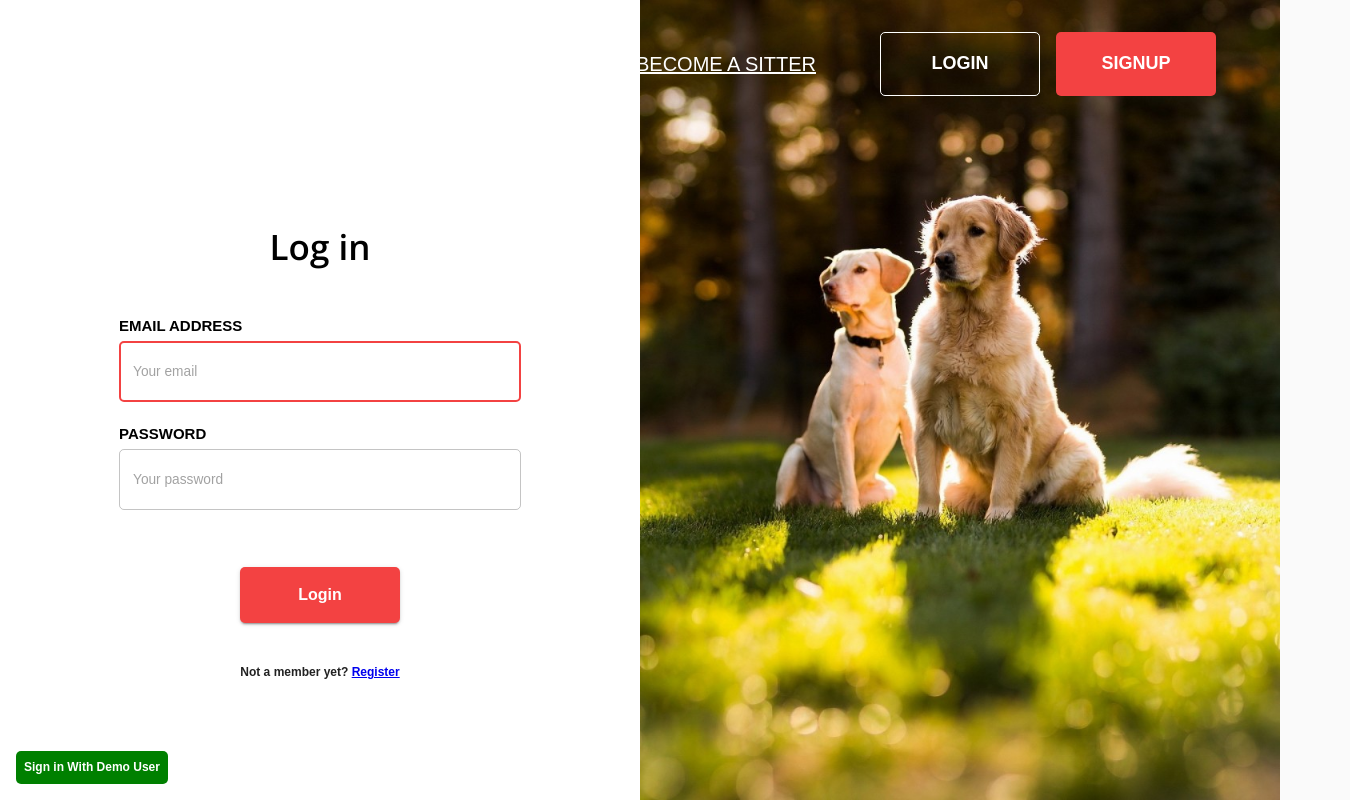
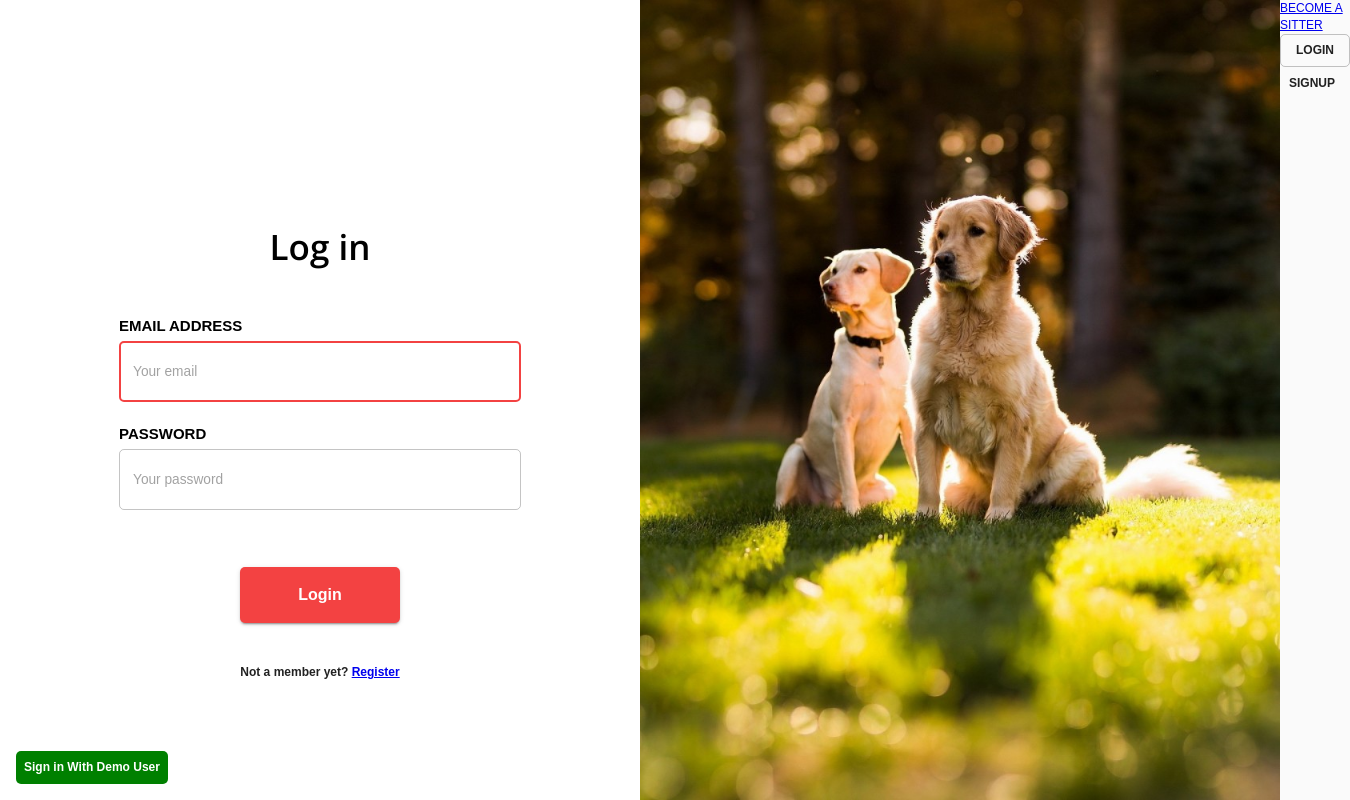
Before and after one commit to hatchways/team-corgi, a React (Create React App) app in the folder client/: page /login in a window 1280 px wide. Shown: the whole page, 1350 px wide, since content can reach past the window. Built offline with nearby package versions, Linux system fonts and the light colour scheme; no server answers.

Commit message:
restarting due to pc issues, commit to backup

```diff
--- a/client/src/pages/Login/useStyles.ts
+++ b/client/src/pages/Login/useStyles.ts
@@ -1,5 +1,5 @@
 import { makeStyles } from '@material-ui/core/styles';
-import { theme } from '../../themes/theme';
+
 
 const useStyles = makeStyles(() => ({
   root: {
@@ -36,47 +36,6 @@ const useStyles = makeStyles(() => ({
     objectFit: 'cover',
     maxWidth: '50vw',
   },
-  sitterLoginSignup: {
-    position: 'fixed',
-    display: 'flex',
-    flexDirection: 'row',
-    marginTop: '2rem',
-    marginRight: '4rem',
-    right: 0,
-    top: 0,
-  },
-  becomeASitterText: {
-    alignSelf: 'center',
-    fontSize: 20,
-    color: 'white',
-    marginRight: '4rem',
-  },
-  signupButton: {
-    marginLeft: '1rem',
-    width: '10rem',
-    height: '4rem',
-    backgroundColor: theme.palette.primary.main,
-    color: 'white',
-    fontSize: 18,
-    fontWeight: 600,
-  },
-  signupButtonText: {
-    color: 'white',
-    textDecoration: 'none',
-  },
-  loginButton: {
-    color: 'white',
-    border: '1px solid',
-    borderColor: 'white',
-    width: '10rem',
-    height: '4rem',
-    fontSize: 18,
-    fontWeight: 600,
-  },
-  loginButtonText: {
-    color: 'white',
-    textDecoration: 'none',
-  },
 }));
 
 export default useStyles;
```
